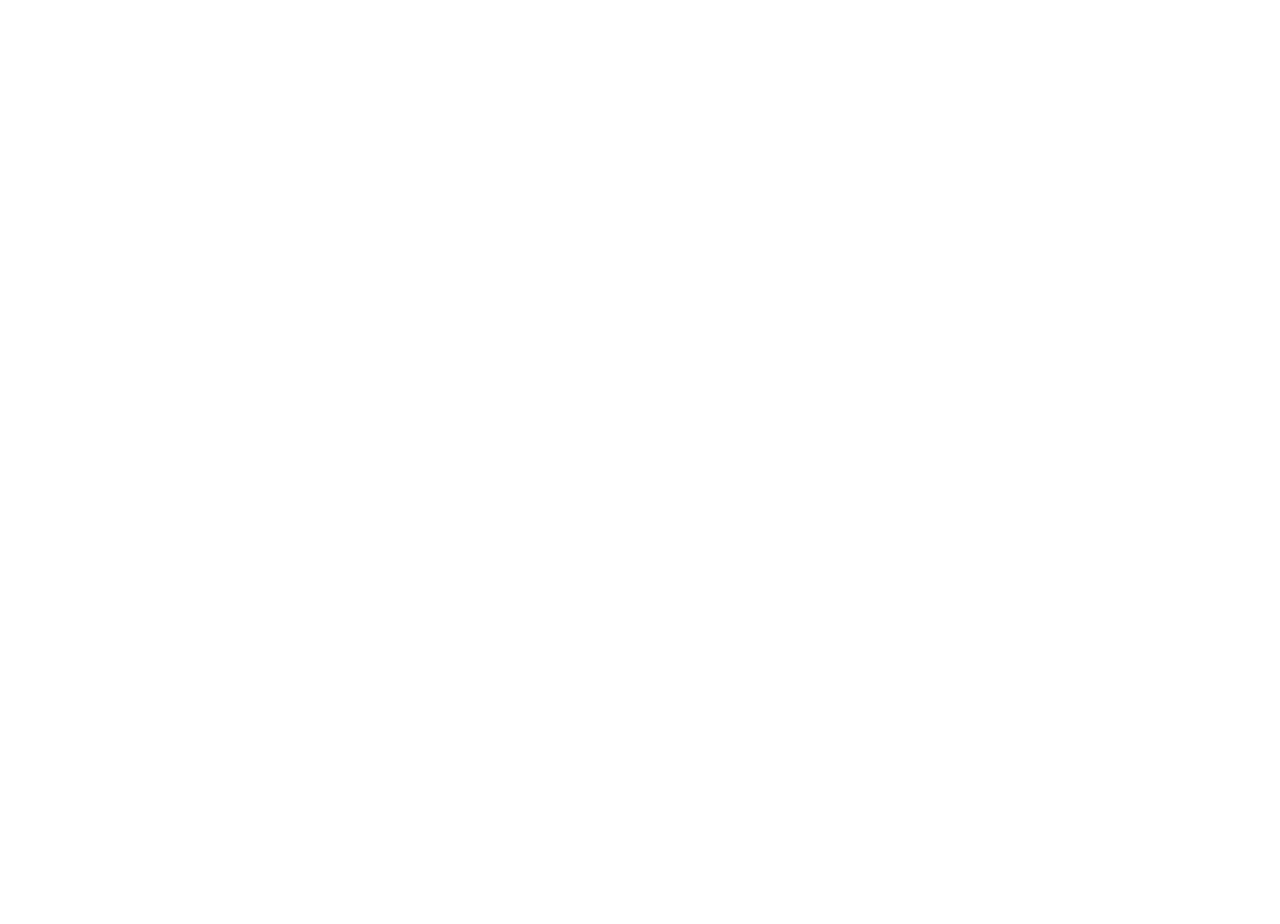
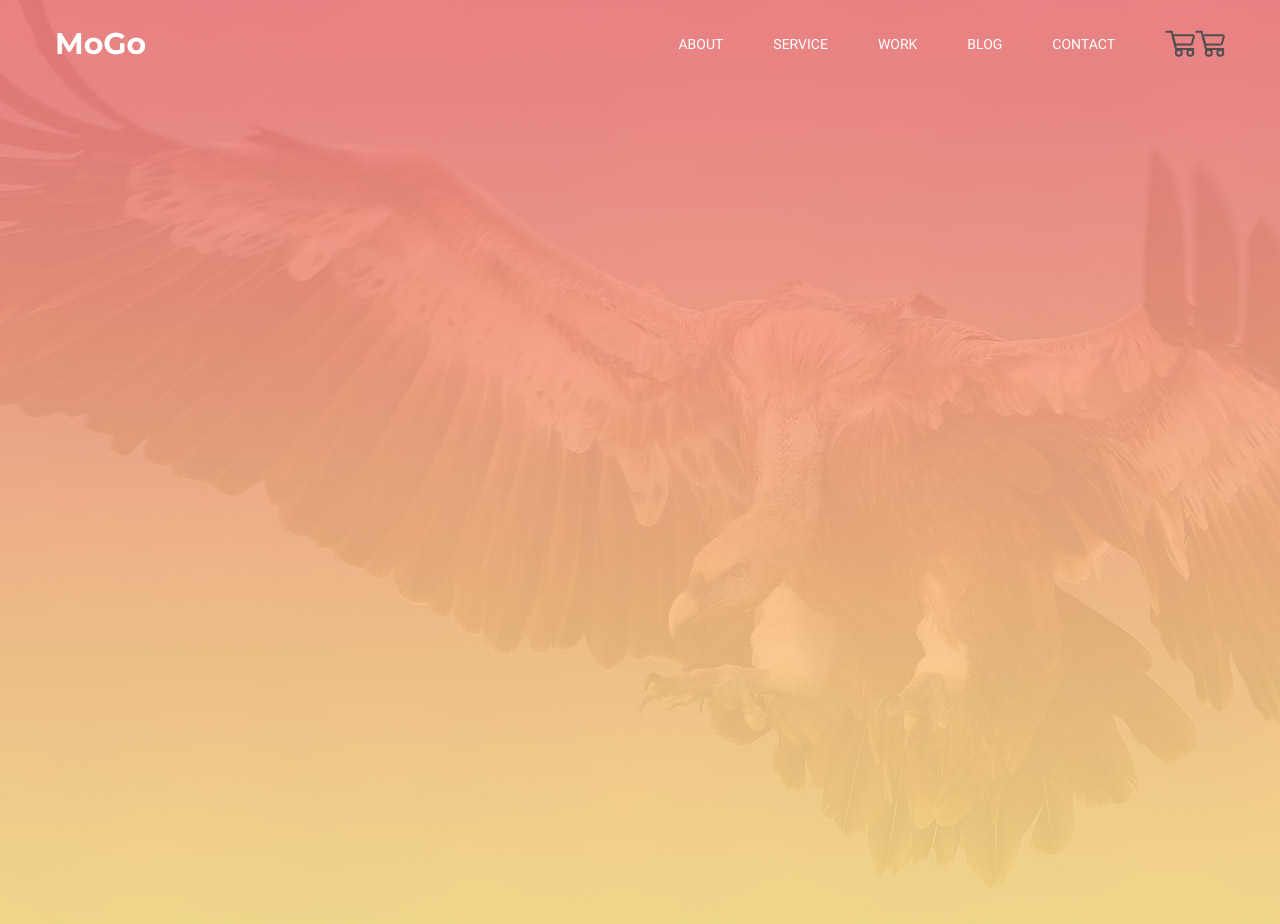
Before and after one commit to Vladmir2308/Mogo, a plain HTML site: page index.html in a window 1280 px wide. Before the commit the page ends 800 px from the top, so only its background shows below. Drawn offline with nearby package versions, Linux system fonts and the light colour scheme.

Commit message:
add bg for intro and link in header

```diff
--- a/index.html
+++ b/index.html
@@ -14,7 +14,24 @@
 
 <body>
 
+<div class="intro">
+    <header class="header">
+        <div class="header__inner">
+            <div class="header__logo">MoGo</div>
 
+            <nav class="nav">
+                <a class="nav__link" href="#" data-scroll="#about">about</a>
+                <a class="nav__link" href="#" data-scroll="#service">service</a>
+                <a class="nav__link" href="#" data-scroll="#work">work</a>
+                <a class="nav__link" href="#" data-scroll="#blog">blog</a>
+                <a class="nav__link" href="#" data-scroll="#contact">contact</a>
+
+                <img class="intro__icon" src="img/intro_icon_1.svg" alt="">
+                <img class="intro__icon" src="img/intro_icon_1.svg" alt="">
+            </nav>
+        </div>
+    </header>
+</div>
 
 <script src="app.js"></script>
 
--- a/style.css
+++ b/style.css
@@ -42,4 +42,49 @@
 
     font-family: "R_R";
     font-size: 14px;
+    color: #000;
 }
+
+/* Intro */
+.intro{
+    color: #fff;
+
+    background: url(img/intro_bg.jpg) center no-repeat;
+    background-size: cover;
+
+    height: 1000px;
+}
+
+.header{
+    width: 100%;
+}
+
+.header__inner{
+    display: flex;
+    justify-content: space-between;
+
+    max-width: 1200px;
+
+    padding: 25px 15px;
+    margin: 0 auto;
+}
+
+.header__logo{
+    font-size: 2rem;
+    font-family: "M_B";
+}
+
+.nav{
+    display: flex;
+    align-items: center;
+}
+
+.nav__link{
+    text-decoration: none;
+    text-transform: uppercase;
+    color: #fff;
+
+    margin-right: 50px;
+}
+
+/* Media */
```
